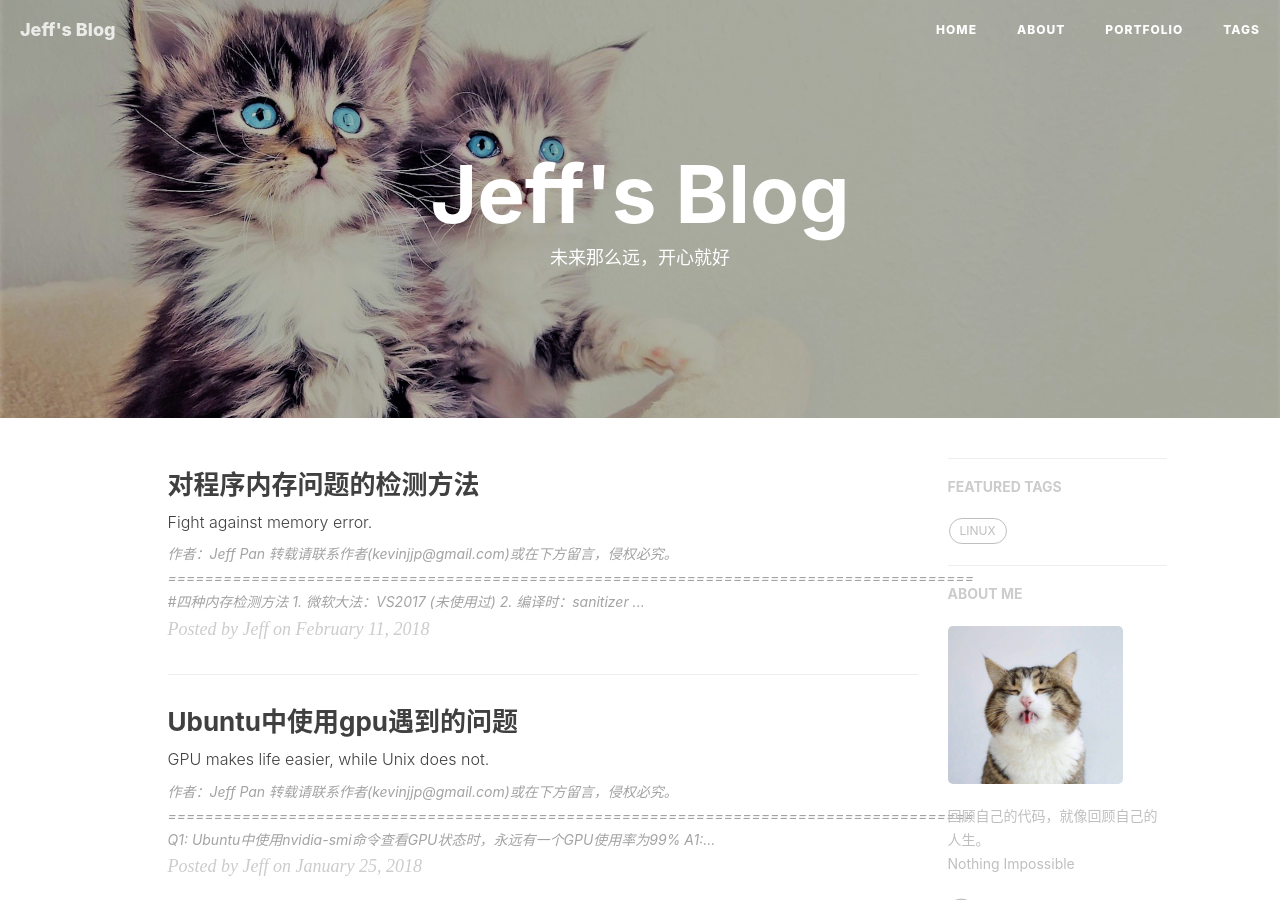
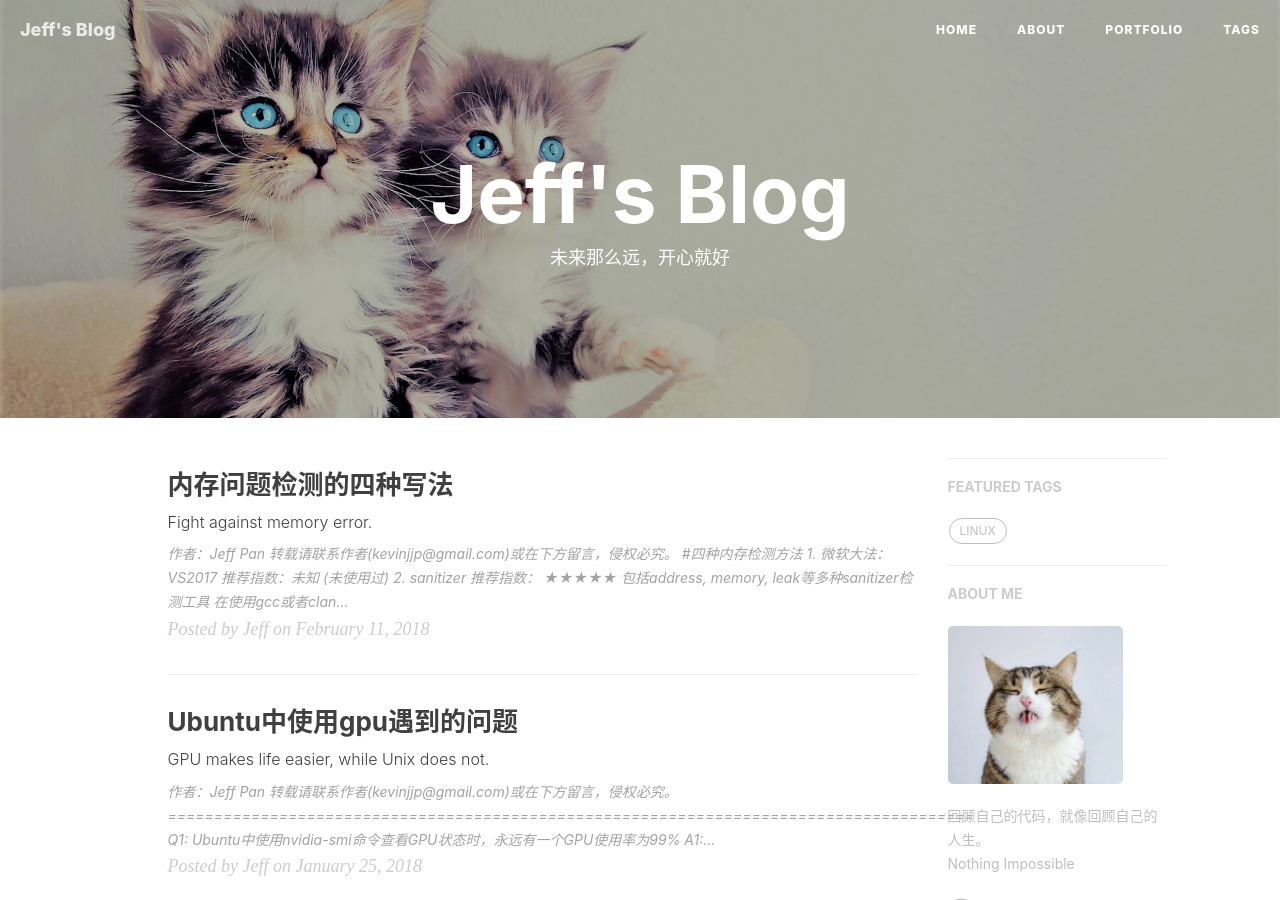
Before and after one commit to JeffpanUK/JeffpanUK.github.io, a Jekyll site: the page built from index.html, in a window 1280 px wide and 900 px high. Built offline with Jekyll 4.4.1, drawn with Linux system fonts in a browser that asks for light colours; nearby versions of some CDN libraries; the list of posts is cut into pages by our own code; comment, search, counter and statistics services are not loaded; some of the changed lines change nothing that is shown.

Commit message:
update post: memory-checking-tools

```diff
--- a/_posts/2018-02-11-memory-checking-tools.markdown
+++ b/_posts/2018-02-11-memory-checking-tools.markdown
@@ -1,10 +1,10 @@
 ---
 layout:     post
-title:      "对程序内存问题的检测方法"
+title:      "内存问题检测的四种写法"
 subtitle:   "Fight against memory error."
 date:       2018-02-11 14:07:00
 author:     "Jeff"
-header-img: "img/in-post/post-memory-leak.png"
+header-img: "img/in-post/post-memory-leak.jpg"
 catalog: true
 tags:
     - Memory
@@ -16,19 +16,19 @@
 
 **转载请联系作者(kevinjjp@gmail.com)或在下方留言，侵权必究。**
 
-=======================================================================================
+
 
 #四种内存检测方法
 
-#### 1. 微软大法：VS2017
+#### 1. 微软大法：VS2017			推荐指数：未知
 
 (未使用过)
 
-#### 2. 编译时：sanitizer 		推荐指数： ★★★★★
+#### 2. sanitizer 		推荐指数： ★★★★★
 
 - 包括*address, memory, leak*等多种sanitizer检测工具
 
-- 在使用*gcc*或者*clang*中加入选项即可 ``"-fsanitize=leak"``
+- 在使用*gcc*或者*clang*编译时，加入额外编译选项``"-fsanitize=leak"``
 
 - *memsanitizer*和*leaksanitizer*只能够在*clang*中使用
 
@@ -42,34 +42,42 @@
 
   ``export MSAN_OPTIONS=symbolize=1``
 
-   ``export MSAN_SYMBOLIZER_PATH=$(which llvm-symbolizer)``
+  ``export MSAN_SYMBOLIZER_PATH=$(which llvm-symbolizer)``
 
   ``export LSAN_OPTIONS=symbolize=1``
 
   ``export LSAN_SYMBOLIZER_PATH=$(which llvm-symbolizer)``
 
-#### 3. 编译后：DocMemory & valgrindD
+- **优点**： 定位准确， 检查全面
 
-- **DocMemory** 		推荐指数： ★★★☆☆
-  - windows平台下的内存检测工具
-  - Usage: docMemory.exe program.exe args
-  - 定位不一定准确
-- **valgrind**  		        推荐指数： ★★★★☆
-  - linux平台下的内存检测工具包含多种tool包
-    - massif
-      - Usage: valgrind --tool=massif ./target args
-      - 输出: massif.id.out文件, 使用ms_print massif.id.out 即可打印出结果
-      - 作用： 检测runtime时的内存消耗。
-      - 如果是debug版本的程序，可以直接定位到行。
-    - memcheck
-      - Usage: valgrind --tool=memcheck --leak-check=full ./target args
-      - 输出：内存泄漏、越界的代码位置
-      - 作用：检测内存泄漏或者内存越界。
-      - 如果是debug版本的程序，可以直接定位到行。
-      - Note：still reacheable可以忽略。
-      - 常见问题：
-        - malloc, calloc 与free不配对提前return或者goto使用时，造成possible leak
-        - free 多次同一内存free未初始化的内存
+- **缺点**： 需要重新编译可执行文件
+
+#### 3. **DocMemory** 		推荐指数： ★★★☆☆
+
+- windows平台下的内存检测工具
+- ``Usage: docMemory.exe program.exe args``
+- **优点**： 可以对任何可执行文件使用
+- **缺点**： 定位不一定准确
+
+####4. valgrind         推荐指数： ★★★★☆
+
+- linux平台下的内存检测工具包含多种tool包
+  - massif
+    - ``Usage: valgrind --tool=massif ./target args``
+    - 输出: *massif.id.out*文件, 使用``ms_print massif.id.out`` 即可打印出结果
+    - 作用： 检测runtime时的内存消耗。
+    - 如果是debug版本的程序，可以直接定位到行。
+  - memcheck
+    - ``Usage: valgrind --tool=memcheck --leak-check=full ./target args``
+    - 输出：内存泄漏、越界的代码位置
+    - 作用：检测内存泄漏或者内存越界。
+    - 如果是debug版本的程序，可以直接定位到行。
+    - Note：*still reacheable*部分可以忽略。
+    - 常见问题：
+      - malloc, calloc 与free不配对提前return或者goto使用时，造成possible leak
+      - free 多次同一内存free未初始化的内存
+- **优点**： 可以对任何可执行文件使用， 可视化图像显示内存使用
+- **缺点**： 常常会有误报， 受编译环境影响较大
 
 # 总结
 
```
